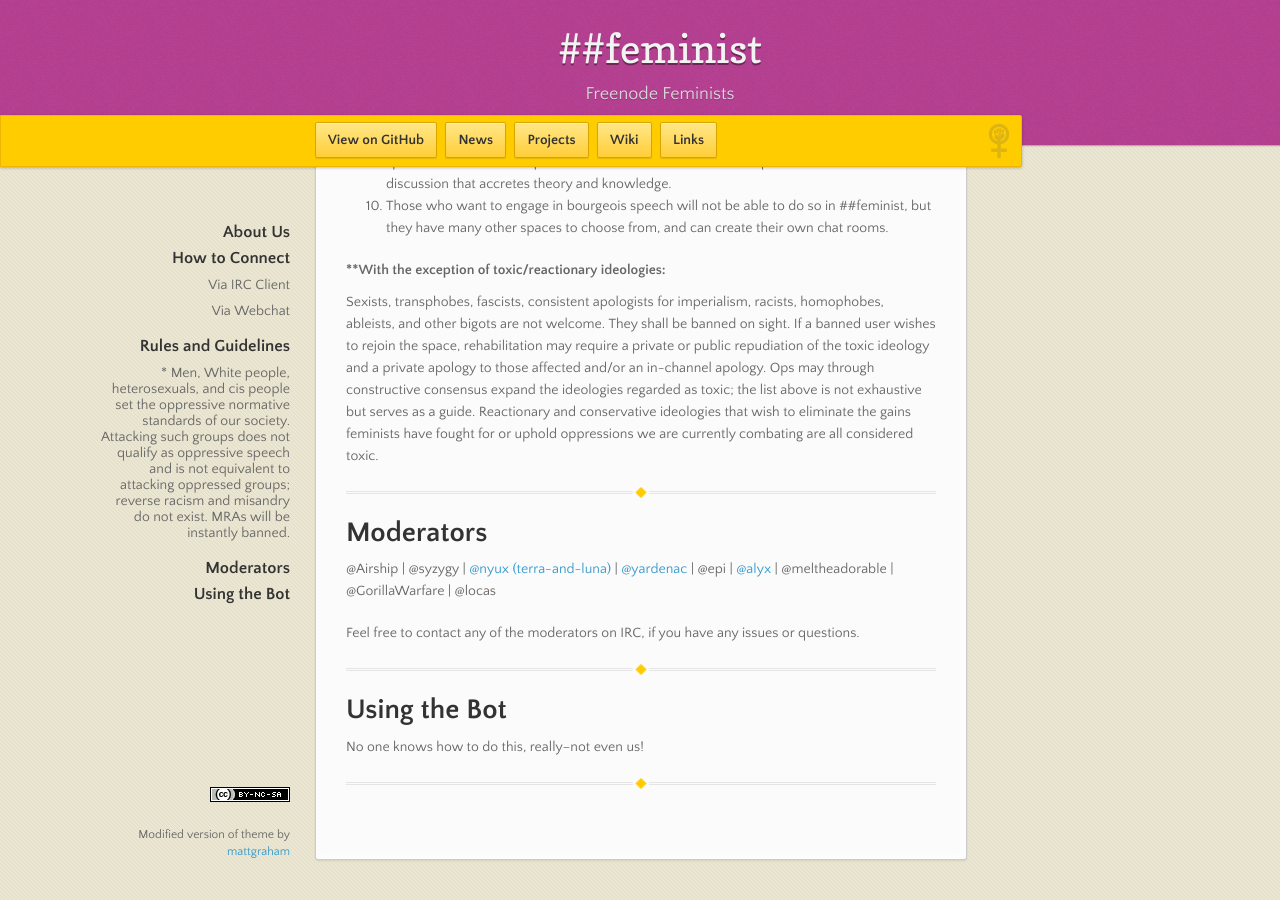
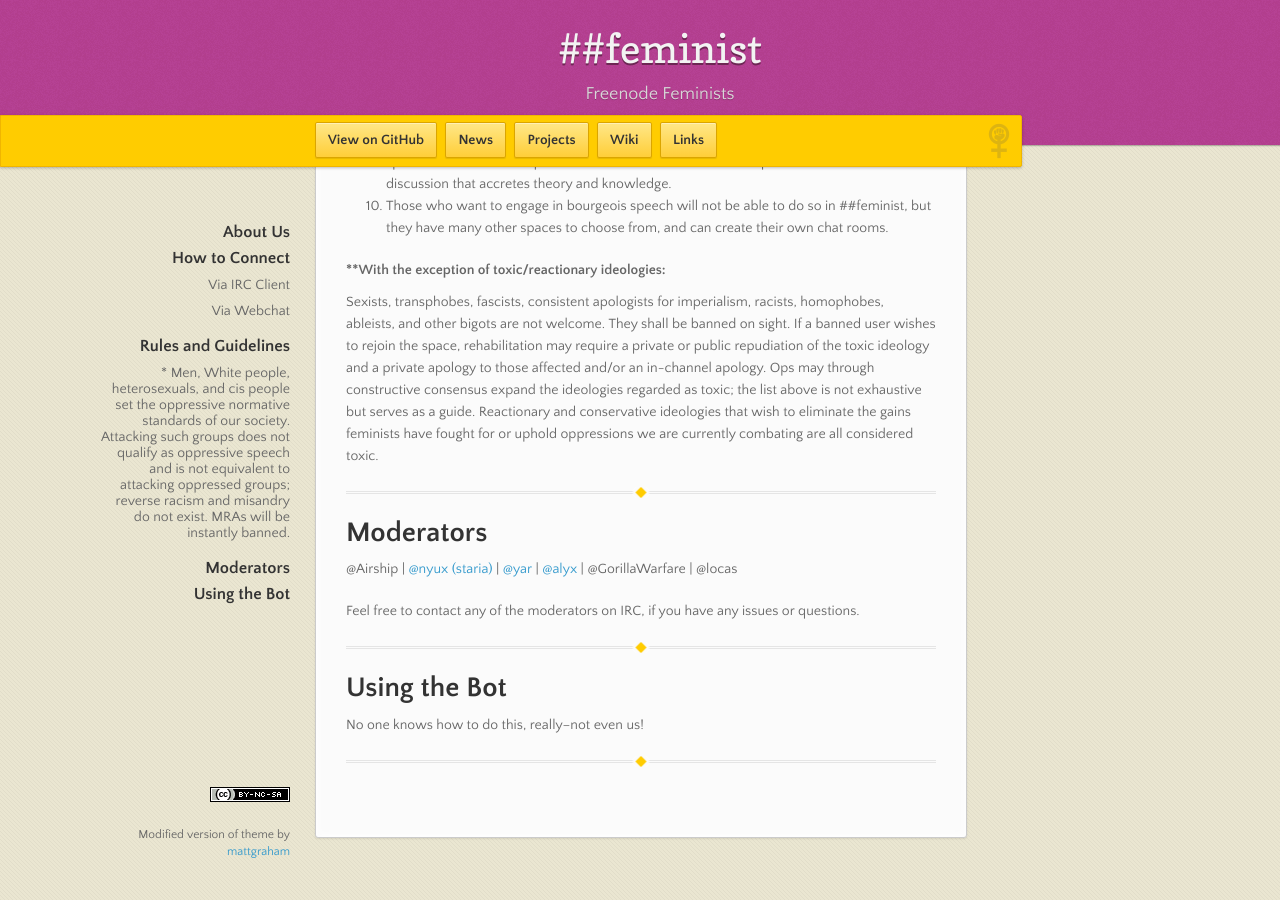
Before and after one commit to feminism-chat/feminism-chat.github.io, a Jekyll site: the page built from index.md, in a window 1280 px wide and 900 px high, scrolled down 3203 px. Built offline with Jekyll 4.4.1, drawn with Linux system fonts in a browser that asks for light colours; nearby versions of some CDN libraries; after the commit the page ends 4081 px from its top, so only the background shows below that.

Commit message:
Updated op list

```diff
--- a/index.md
+++ b/index.md
@@ -99,7 +99,7 @@ Sexists, transphobes, fascists, consistent apologists for imperialism, racists,
 
 # Moderators
 
-@Airship \| @syzygy \| [@nyux (terra-and-luna)](https://shadowscrescent.wordpress.com) \| [@yardenac](https://github.com/yardenac) \| @epi \| [@alyx](http://alyx.io) \| @meltheadorable \| @GorillaWarfare \| @locas
+@Airship \| [@nyux (staria)](https://shadowscrescent.wordpress.com) \| [@yar](https://github.com/yardenac) \| [@alyx](http://alyx.io) \| @GorillaWarfare \| @locas
 
 Feel free to contact any of the moderators on IRC, if you have any issues or questions.
 
```
